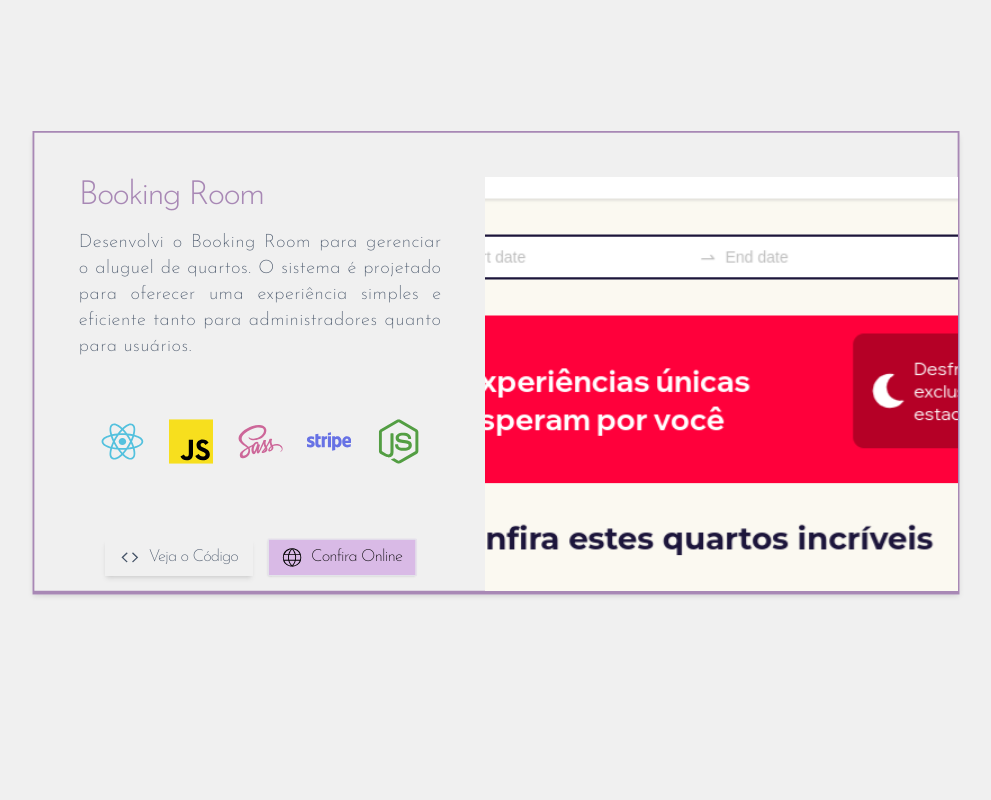
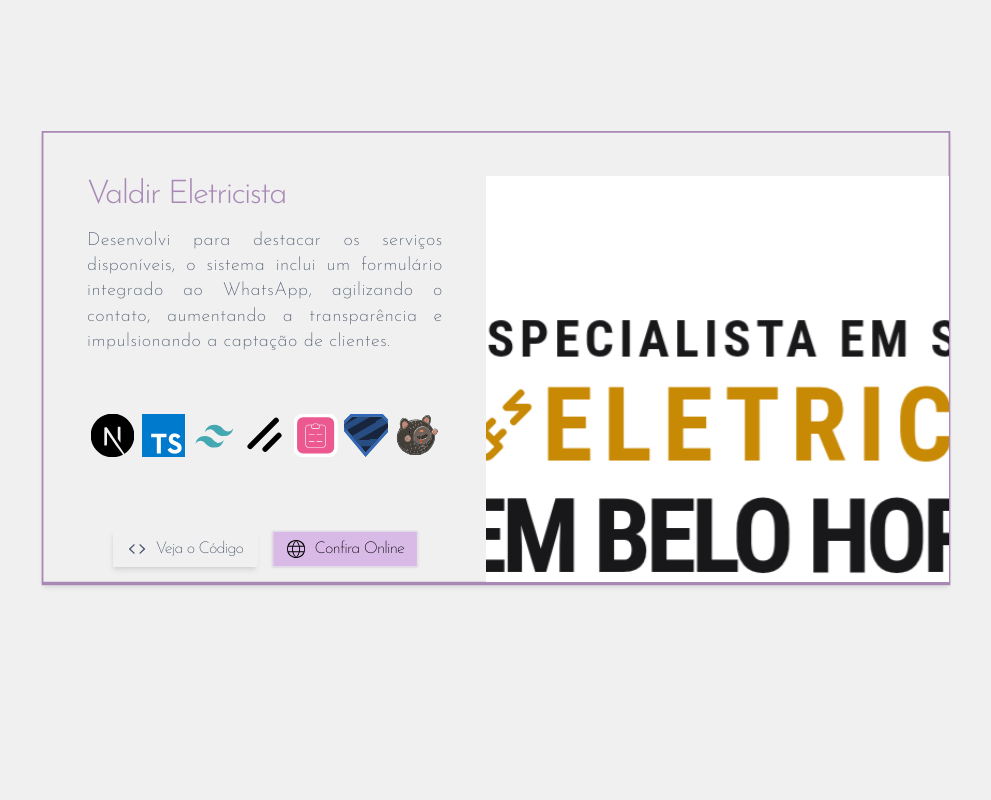
Before and after one commit to jessicasantosb/portfolio, a Next.js app: page /projects in a window 1280 px wide. Shown: the part 900-1700 px from the top of the page, without its empty margins (144-1135 px from the left). Built offline with nearby package versions, Linux system fonts and the light colour scheme.

Commit message:
feat: add new projects

```diff
--- a/src/data/projects.ts
+++ b/src/data/projects.ts
@@ -21,13 +21,21 @@ export const projects: ProjectsProps[] = [
   },
   {
     id: 2,
-    title: "Booking Room",
+    title: "Valdir Eletricista",
     description:
-      "Desenvolvi o Booking Room para gerenciar o aluguel de quartos. O sistema é projetado para oferecer uma experiência simples e eficiente tanto para administradores quanto para usuários.",
-    imageUrl: "/assets/booking-room.png",
-    repositoryUrl: "https://github.com/jessicasantosb/booking-room",
-    liveUrl: "https://booking-room-jessicasantosb.vercel.app/",
-    stacks: ["react", "javascript", "sass", "stripe", "nodejs"],
+      "Desenvolvi para destacar os serviços disponíveis, o sistema inclui um formulário integrado ao WhatsApp, agilizando o contato, aumentando a transparência e impulsionando a captação de clientes.",
+    imageUrl: "/assets/eletricista.png",
+    repositoryUrl: "https://github.com/jessicasantosb/freelance-eletricista",
+    liveUrl: "https://valdir-eletricista.vercel.app/",
+    stacks: [
+      "nextjs",
+      "typescript",
+      "tailwind",
+      "shadcn",
+      "react-hook-form",
+      "zod",
+      "zustand",
+    ],
   },
   {
     id: 3,
@@ -79,4 +87,22 @@ export const projects: ProjectsProps[] = [
     liveUrl: "https://ecommerce-store-jessicasantosb.vercel.app/",
     stacks: ["nextjs", "typescript", "zustand"],
   },
+  {
+    id: 6,
+    title: "Zarpou Viagens e Turismo",
+    description:
+      "Projeto desenvolvido para suprir a necessidade de centralizar a divulgação de serviços da Zarpou Viagens e Turismo. O app organiza informações de pacotes e conecta clientes diretamente à operadora online, eliminando atritos no primeiro contato.",
+    imageUrl: "/assets/zarpou.png",
+    repositoryUrl: "https://github.com/jessicasantosb/freelance-zarpou",
+    liveUrl: "https://freelance-zarpou.vercel.app/",
+    stacks: [
+      "nextjs",
+      "typescript",
+      "tailwind",
+      "shadcn",
+      "react-hook-form",
+      "zod",
+      "zustand",
+    ],
+  },
 ];
```
